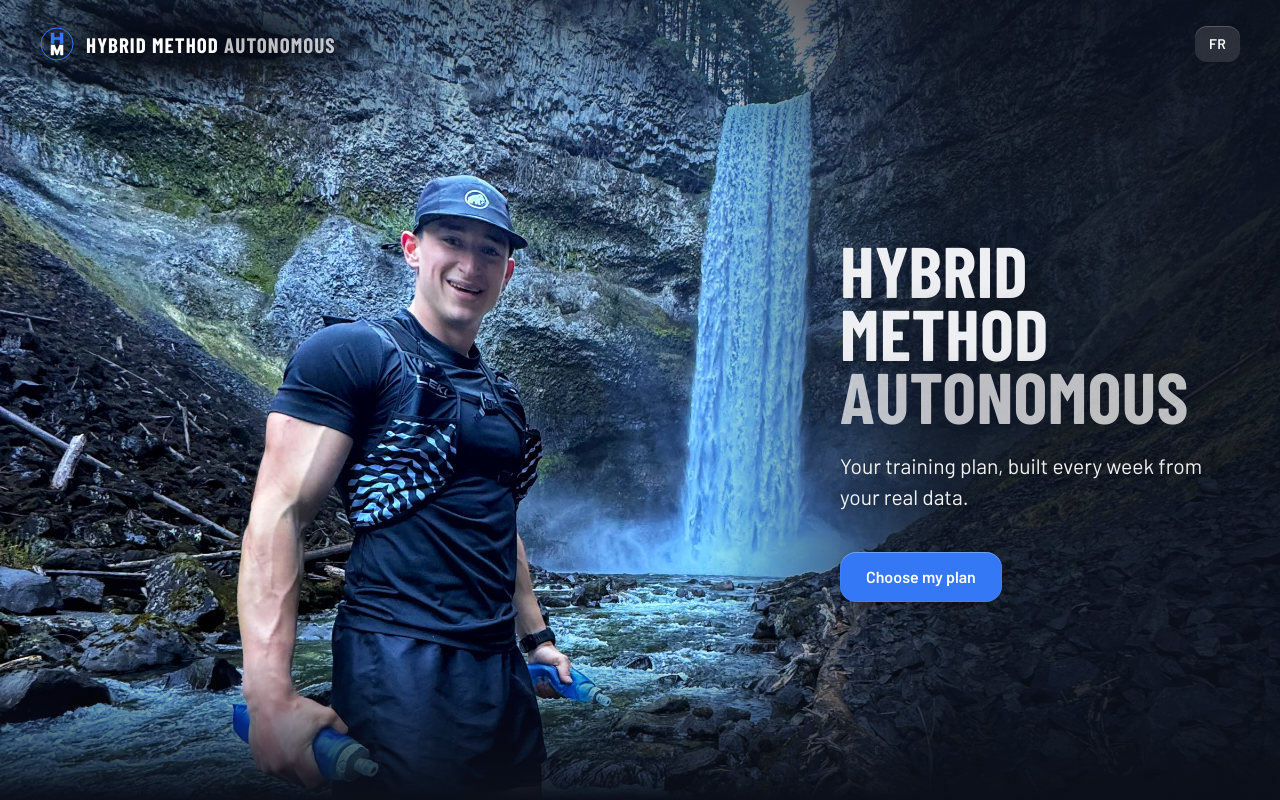
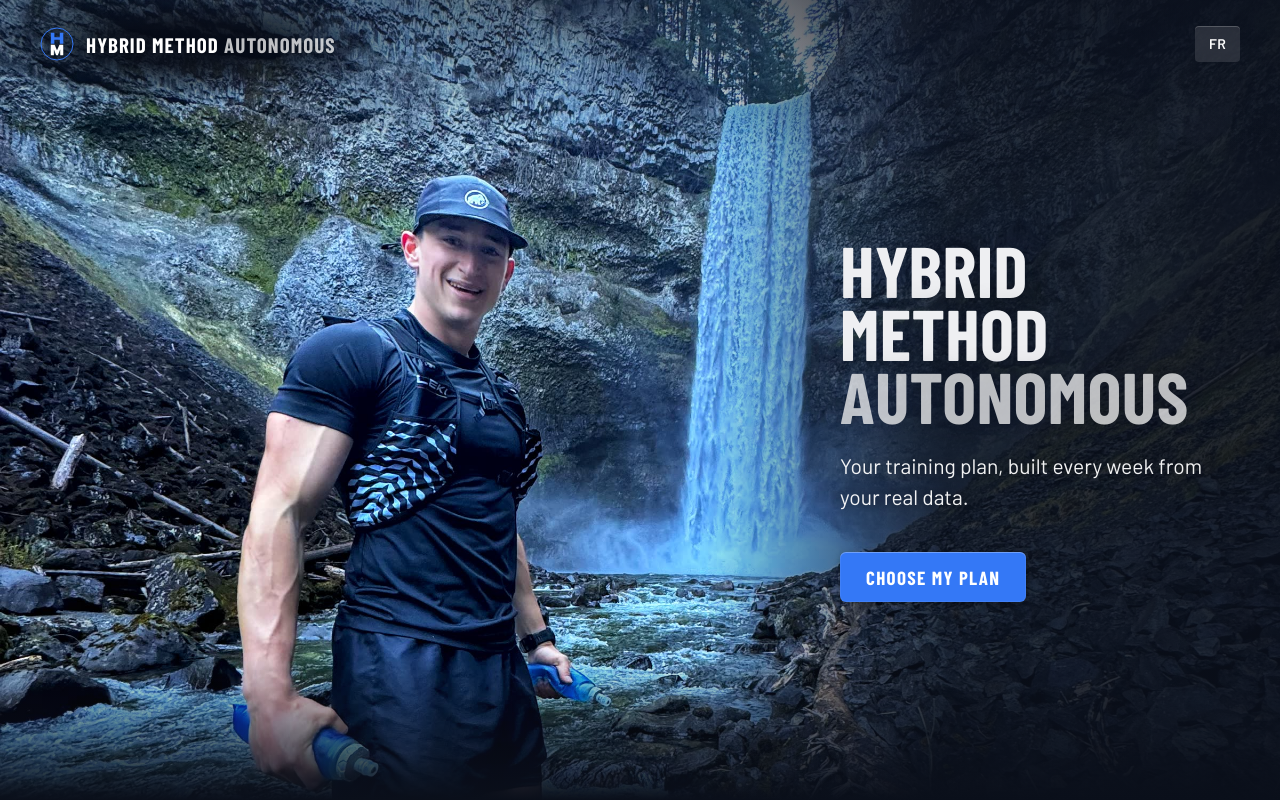
Before and after one commit to simonbern/hybrid-method-autonome-preview, a plain HTML site: page index.html in a window 1280 px wide. Shown: the top 800 px of the page. Drawn offline with nearby package versions, Linux system fonts and the light colour scheme.

Commit message:
Button font, less rounded

```diff
--- a/landing.css
+++ b/landing.css
@@ -11,7 +11,7 @@
   --brand: #3478F6;
   --brand-hi: #4A88F8;
   --s1: 8px; --s2: 16px; --s3: 24px; --s4: 40px; --s5: 64px; --s6: 112px;
-  --rad-s: 12px; --rad: 16px; --rad-l: 20px;
+  --rad-s: 4px; --rad: 6px; --rad-l: 8px;
   --w: 1200px;
   --ease: cubic-bezier(.22, .8, .24, 1);
   --cond: "Barlow Condensed", "Arial Narrow", sans-serif;
@@ -48,7 +48,7 @@ section { padding: var(--s6) 0; }
 .btn {
   display: inline-flex; align-items: center; justify-content: center; white-space: nowrap;
   min-height: 50px; padding: 0 26px;
-  font: 600 16px/1 Barlow, sans-serif;
+  font: 700 19px/1 var(--cond); text-transform: uppercase; letter-spacing: .07em;
   color: #fff; text-decoration: none; border: 0; border-radius: var(--rad); cursor: pointer;
   background: var(--glow); background-size: 100% 130%; background-position: 50% 100%;
   -webkit-backdrop-filter: blur(10px); backdrop-filter: blur(10px);
@@ -265,7 +265,7 @@ details p { padding: 0 28px 24px; color: var(--t2); max-width: 640px; }
   .plan:not(.best) .price { font-size: 36px; margin: 6px 0 0; }
   .plan:not(.best) .price small { font-size: 15px; }
   .plan:not(.best) .commit { font-size: 14px; }
-  .plan:not(.best) .btn { grid-column: 2; grid-row: 1 / span 3; width: auto; }
+  .plan:not(.best) .btn { grid-column: 2; grid-row: 1 / span 3; width: auto; padding: 0 16px; font-size: 16px; letter-spacing: .05em; }
   .plain { padding: 28px 24px; }
   .plain b { font-size: 17px; }
   summary { padding: 18px 20px; font-size: 17px; }
```
